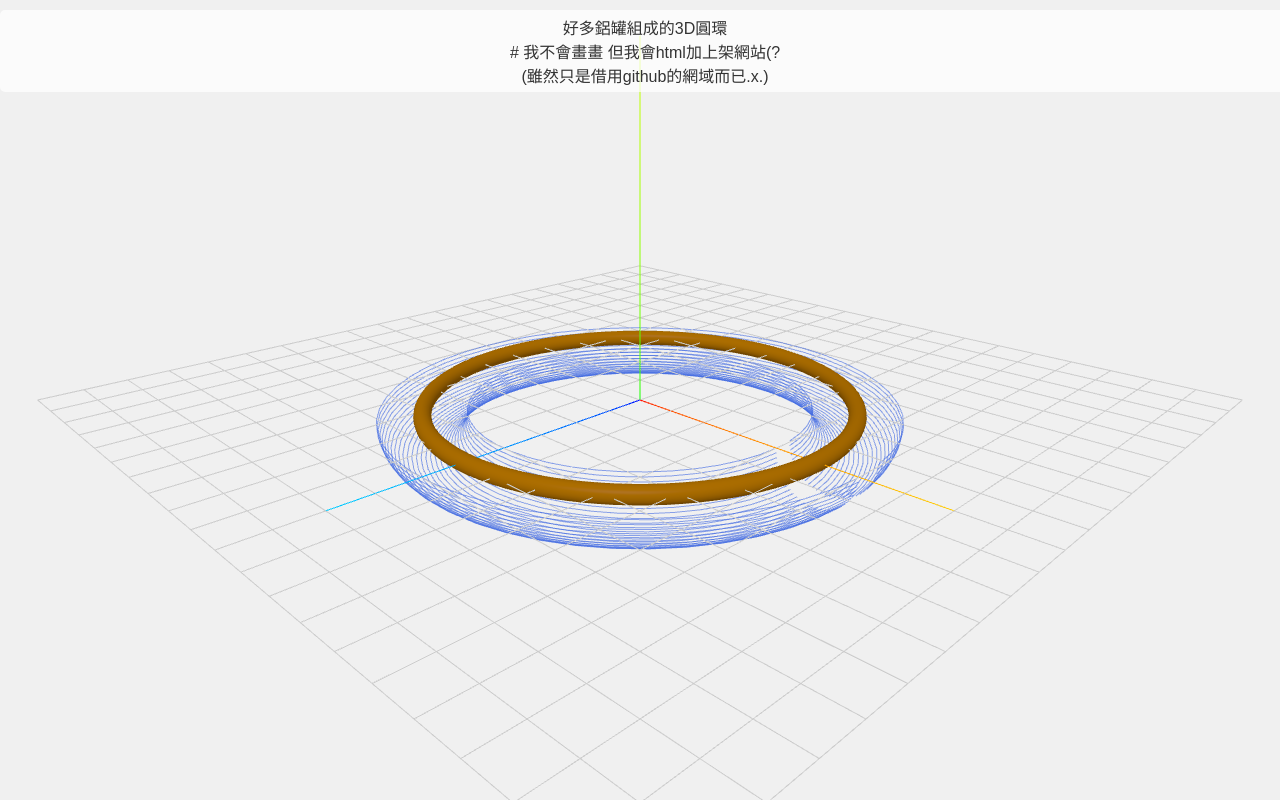
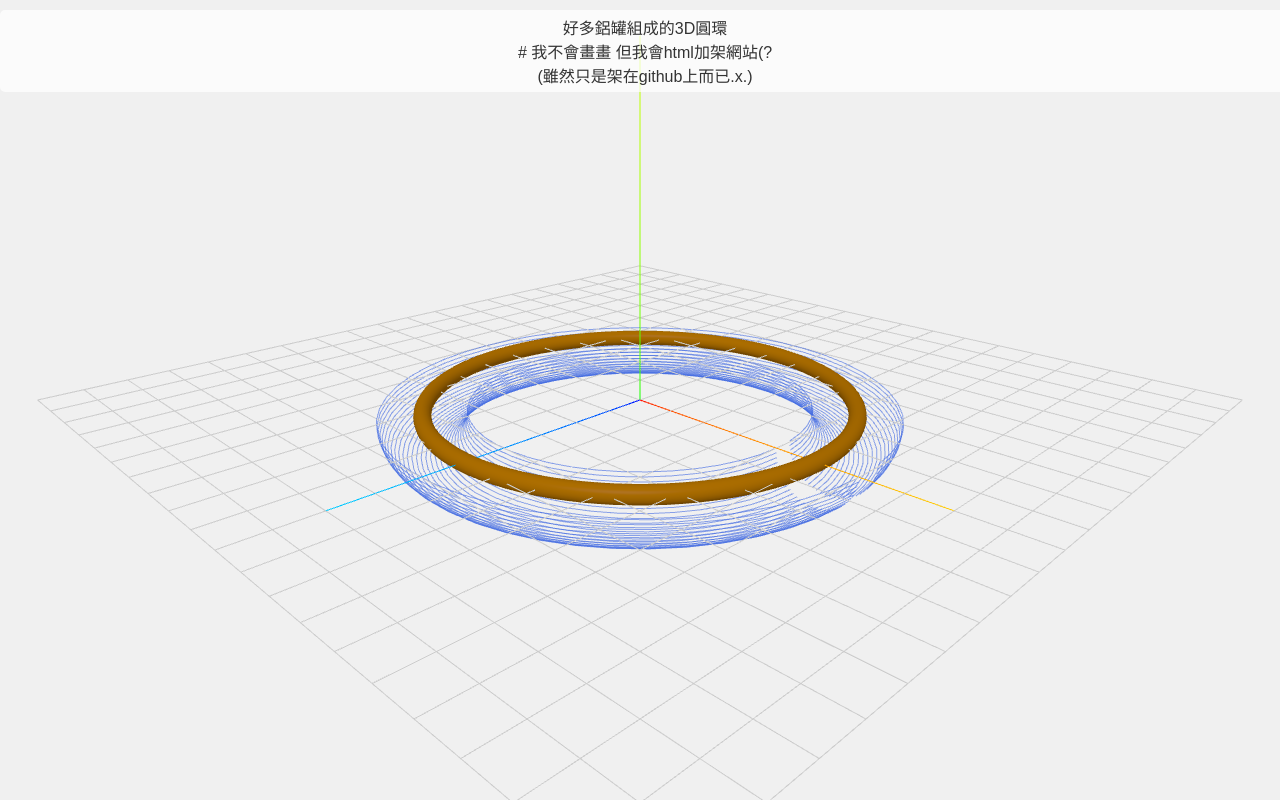
Before and after one commit to Penguinlunlun/Penguinlunlun.github.io, a plain HTML site: page index.html in a window 1280 px wide. Drawn offline with nearby package versions, Linux system fonts and the light colour scheme; animation ran at ten frames a second.

Commit message:
Update index.html

```diff
--- a/index.html
+++ b/index.html
@@ -44,7 +44,7 @@
 </head>
 
 <body>
-    <div id="info">好多鋁罐組成的3D圓環<br /># 我不會畫畫 但我會html加上架網站(?<br />(雖然只是借用github的網域而已.x.)</div>
+    <div id="info">好多鋁罐組成的3D圓環<br /># 我不會畫畫 但我會html加架網站(?<br />(雖然只是架在github上而已.x.)</div>
     <div id="error"></div>
 
     <!-- 使用更可靠的CDN -->
```
